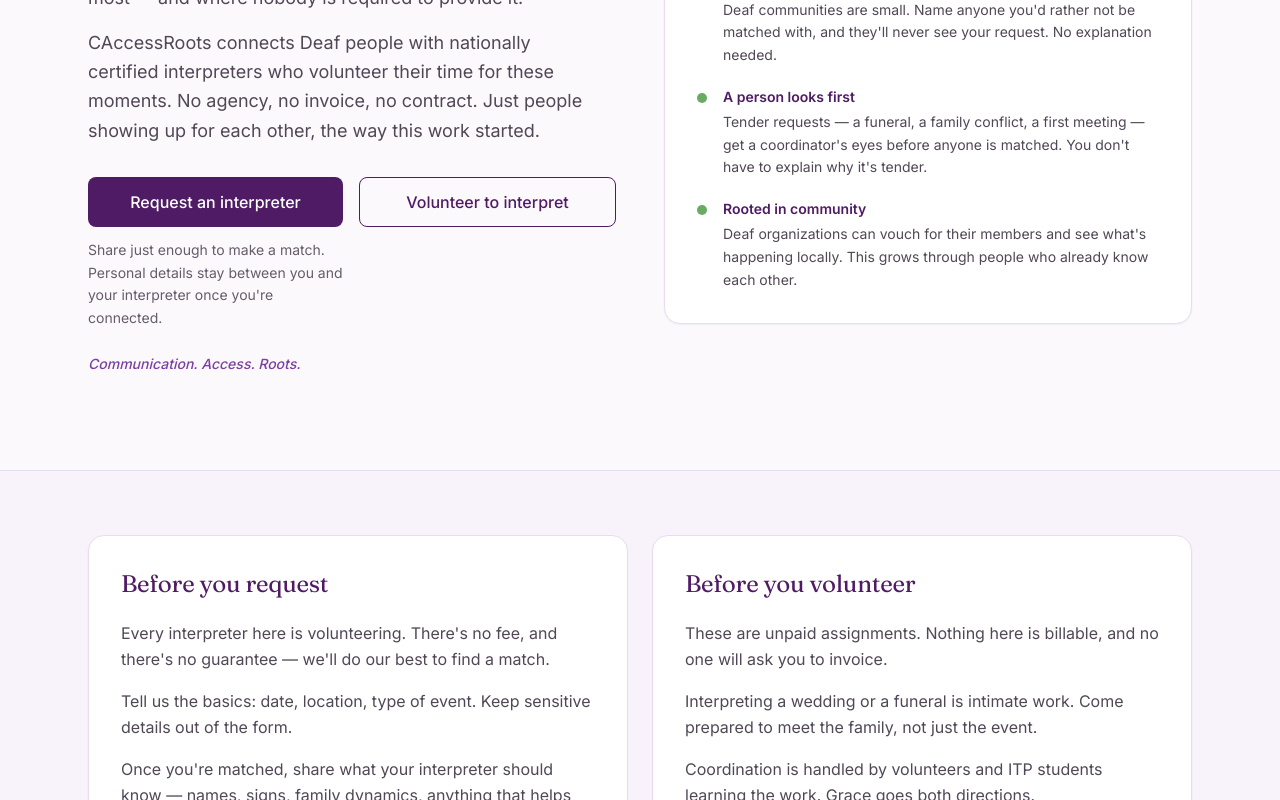
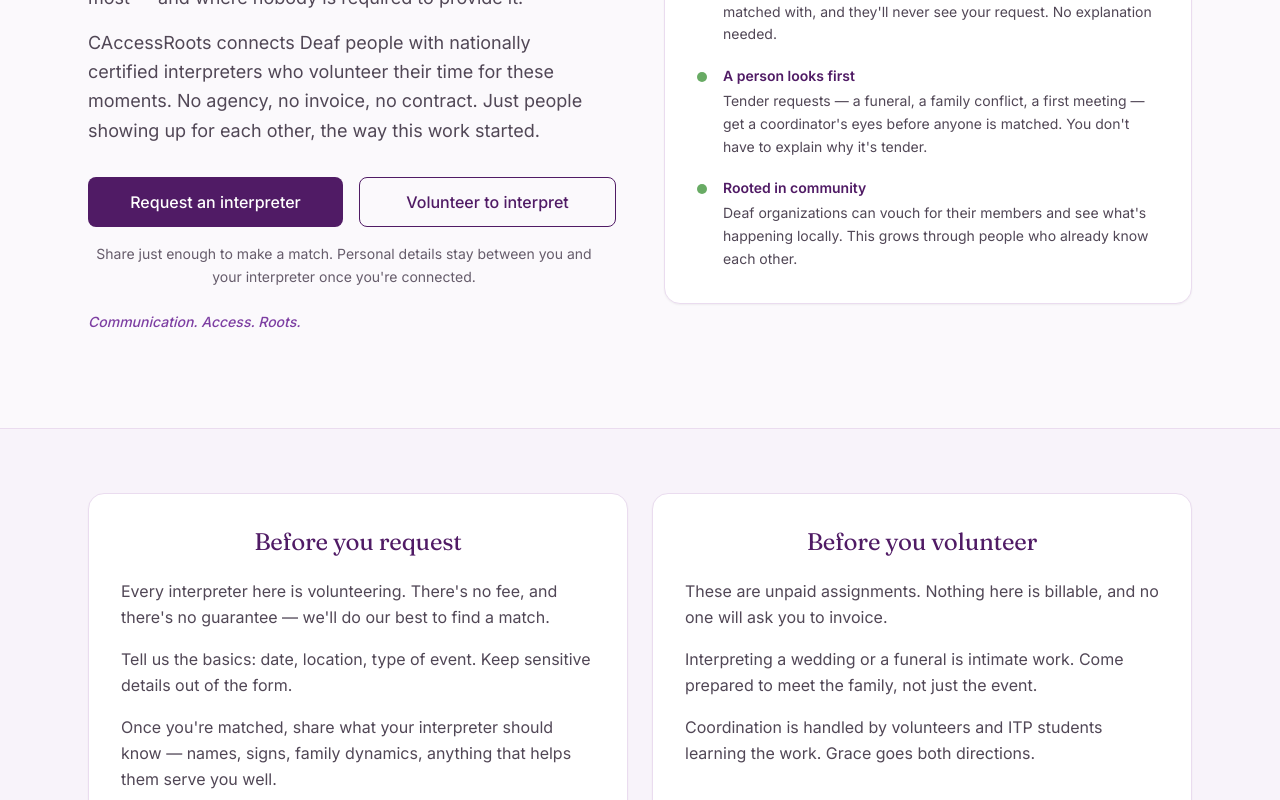
Before and after one commit to koregan-ad/caccessroots, a Next.js app: page / in a window 1280 px wide. Shown: the part 444-1244 px from the top of the page. Built offline with nearby package versions, Linux system fonts and the light colour scheme.

Commit message:
Center homepage guidance and expectation headings

```diff
--- a/src/app/page.tsx
+++ b/src/app/page.tsx
@@ -83,7 +83,7 @@ export default function LandingPage() {
                 </Link>
               </div>
 
-              <p className="mt-3 w-[calc(50%-0.375rem)] text-sm leading-relaxed text-[#665C6B] sm:w-[calc(50%-0.5rem)]">
+              <p className="mt-4 max-w-lg text-center text-sm leading-relaxed text-[#665C6B]">
                 Share just enough to make a match. Personal details stay between
                 you and your interpreter once you&apos;re connected.
               </p>
@@ -256,7 +256,9 @@ function ExpectationCard({
 }) {
   return (
     <article className="rounded-2xl border border-[#EADCEF] bg-white p-6 shadow-sm md:p-8">
-      <h3 className="font-serif text-2xl text-[#501B65]">{title}</h3>
+      <h3 className="text-center font-serif text-2xl text-[#501B65]">
+        {title}
+      </h3>
       <div className="mt-5 space-y-4 leading-relaxed text-[#514756]">
         {children}
       </div>
```
